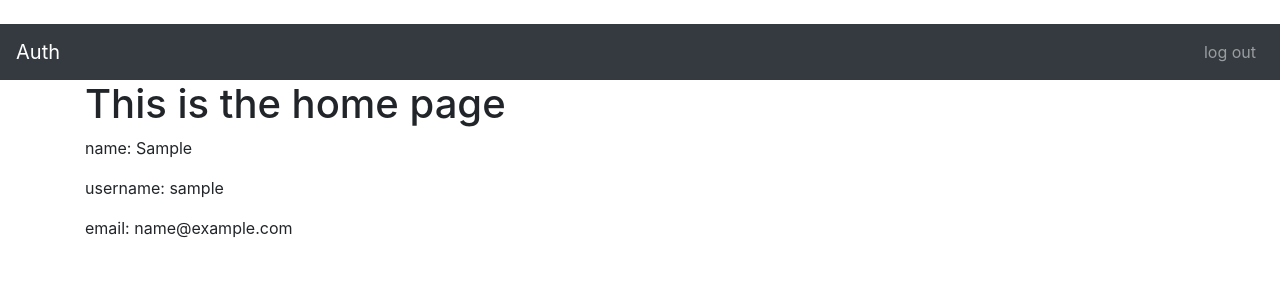
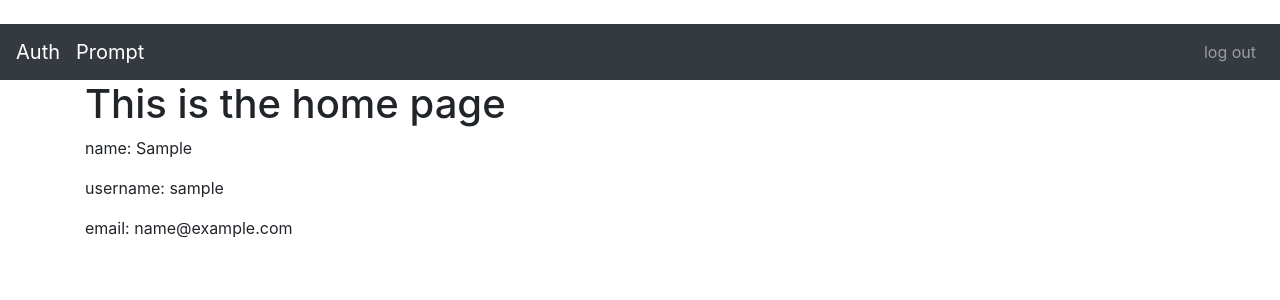
Before and after one commit to pavlicic1marko/AI-integrations, a Django app: page / in a window 1280 px wide. Shown: the top 300 px of the page. Run offline with Django 5.2, Linux system fonts and the light colour scheme; the visitor is signed in with stand-in values (Sample User, id 1); some libraries are stand-ins or nearby versions.

Commit message:
add link for prompt page to navigation,

```diff
--- a/AI_Integrations/djangoWebapp/templates/authenticate/base.html
+++ b/AI_Integrations/djangoWebapp/templates/authenticate/base.html
@@ -12,11 +12,14 @@
   </head>
   <body>
   <br/>
-    	<nav class="navbar navbar-expand-lg navbar-dark bg-dark">
+    <nav class="navbar navbar-expand-lg navbar-dark bg-dark">
       <a class="navbar-brand" href="{% url 'home' %}">Auth</a>
-  <button class="navbar-toggler" type="button" data-toggle="collapse" data-target="#navbarSupportedContent" aria-controls="navbarSupportedContent" aria-expanded="false" aria-label="Toggle navigation">
-    <span class="navbar-toggler-icon"></span>
-  </button>
+        {% if user.is_authenticated %}
+          <a class="navbar-brand" href="{% url 'prompt' %}">Prompt</a>
+        {% endif %}
+      <button class="navbar-toggler" type="button" data-toggle="collapse" data-target="#navbarSupportedContent" aria-controls="navbarSupportedContent" aria-expanded="false" aria-label="Toggle navigation">
+        <span class="navbar-toggler-icon"></span>
+      </button>
 
   <div class="collapse navbar-collapse" id="navbarSupportedContent">
     <ul class="navbar-nav ml-auto">
```
